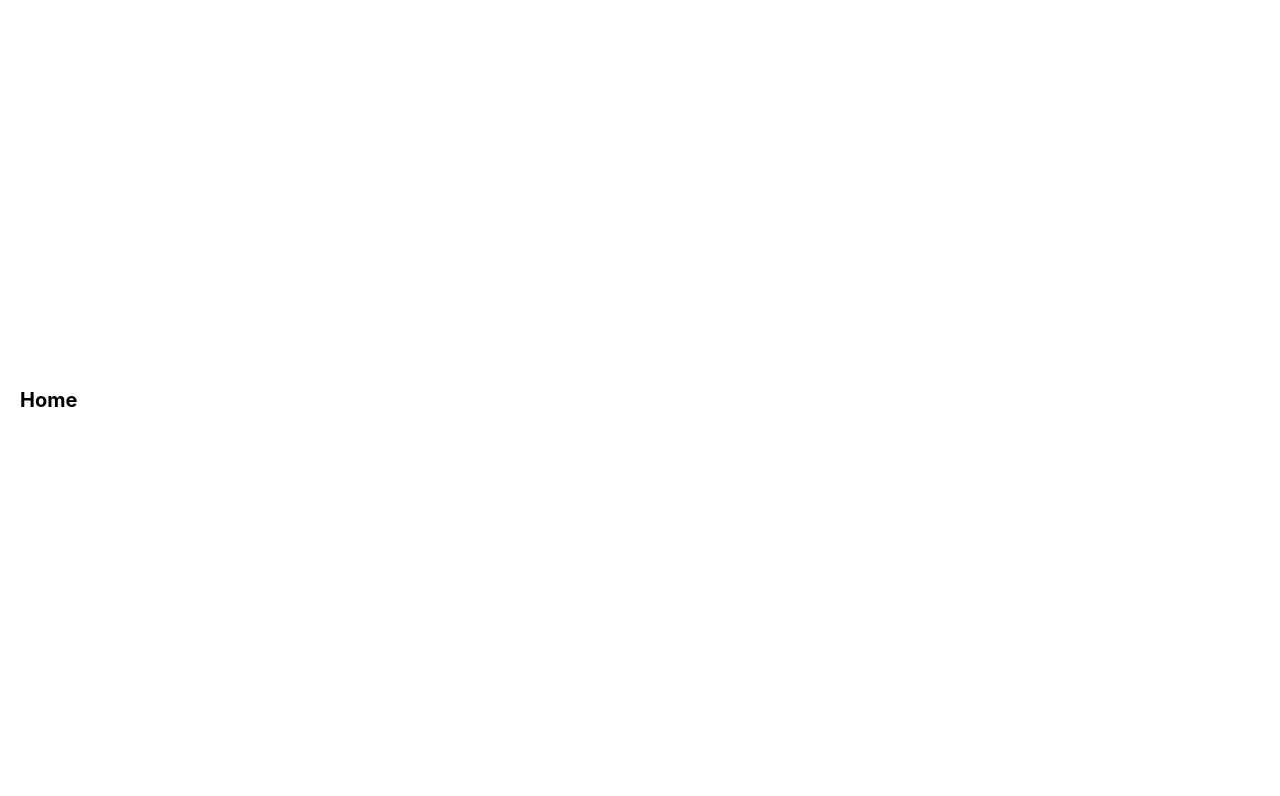
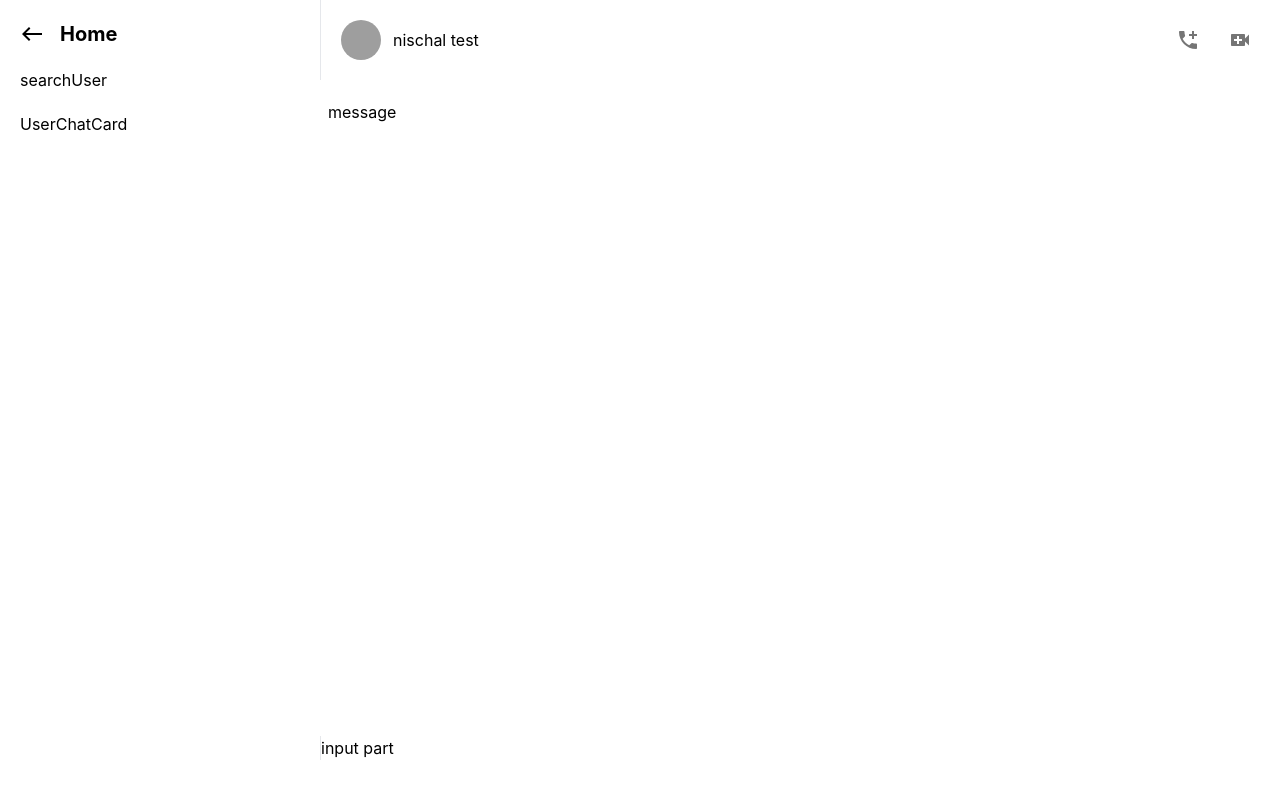
Before and after one commit to tmgnisc/Sajha-Connect-Java-Project, a React (Create React App) app: page /message in a window 1280 px wide. Shown: the top 796 px of the page. Built offline with nearby package versions, Linux system fonts and the light colour scheme; no server answers; grey boxes are pictures that could not be loaded; the HTML template or start-up script is replaced by a standard one.

Commit message:
making layout of message

```diff
--- a/src/pages/Message/Message.jsx
+++ b/src/pages/Message/Message.jsx
@@ -1,27 +1,61 @@
-import React from 'react'
-import {Grid} from '@mui/material'
-
+import React from "react";
+import { Grid, Avatar, IconButton } from "@mui/material";
+import WestIcon from "@mui/icons-material/West";
+import AddIcCallIcon from "@mui/icons-material/AddIcCall";
+import VideoCallIcon from "@mui/icons-material/VideoCall";
 
 const Message = () => {
   return (
     <div>
-     <Grid container className='h-screen overflow-y-hidden'>
-<Grid className='px-5' item xs={3}>
+      <Grid container className="h-screen overflow-y-hidden">
+        <Grid className="px-5" item xs={3}>
+          <div className="flex h-full justify-between space-x-2">
+            <div className="w-full">
+              <div className="flex space-x-4 items-center py-5">
+                <WestIcon />
+                <h1 className="text-xl font-bold">Home</h1>
+              </div>
+              <div className="h-[83vh]">
+                <div className="">searchUser</div>
+                <div className="h-full space-y-4 mt-5 overflow-y-scoll hideScrollbar">
+                  UserChatCard
+                </div>
+              </div>
+            </div>
+          </div>
+        </Grid>
+        <Grid className="h-full" item xs={9}>
+          <div>
+            <div className="flex justify-between items-center border-l p-5">
+              <div className="flex items-center space-x-3">
+                <Avatar src="https://cdn.pixabay.com/photo/2014/04/03/11/56/avatar-312603_960_720.png" />
+                <p>nischal test</p>
+              </div>
+              <div className="flex space-x-3">
+                <IconButton>
+                  <AddIcCallIcon />
+                </IconButton>
 
-<div className='flex h-full justify-between space-x-2'>
-  <div className='flex space-x-4 items-center py-5'>
-<h1 className='text-xl font-bold'>Home</h1>
-
-  </div>
-
+                <IconButton>
+                  <VideoCallIcon />
+                </IconButton>
+              </div>
+            </div>
+<div className="hideScrollbar overflow-y-scroll h-[82vh] px-2 space-y-5 py-5">
+  message
 </div>
 
-</Grid>
-<Grid item xs={9}></Grid>
+          </div>
 
-     </Grid>
+          <div className="sticky bottom-0 border-l">
+            input part
+
+
+          </div>
+        </Grid>
+      </Grid>
     </div>
-  )
-}
+  );
+};
 
-export default Message
+export default Message;
```
